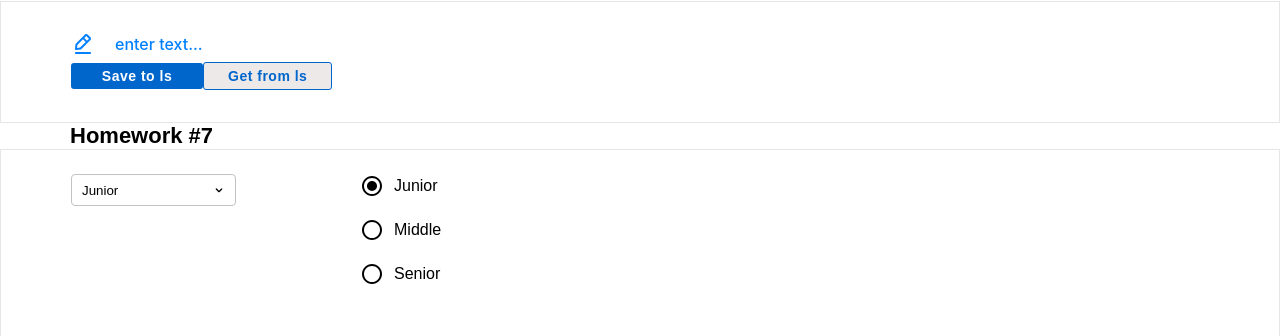
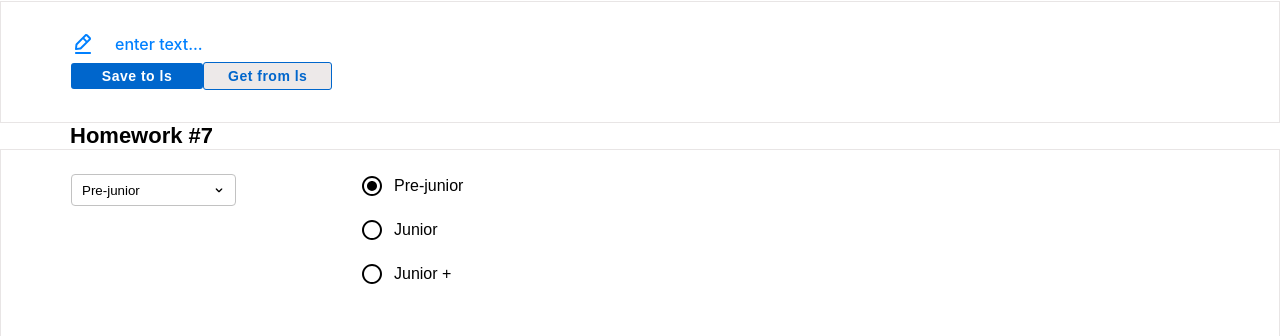
Before and after one commit to kdrenata/homework2-front-main, a React (Create React App) app: page /#/pre-junior in a window 1280 px wide. Shown: the part 1873-2209 px from the top of the page. Built offline with nearby package versions, Linux system fonts and the light colour scheme.

Commit message:
HW7 fixed

```diff
--- a/src/s2-homeworks/hw07/HW7.tsx
+++ b/src/s2-homeworks/hw07/HW7.tsx
@@ -14,10 +14,10 @@ export type OptionType = {
     id: number
     value: any
 }
-const arr = [
-    { id: 1, value: 'Junior' },
-    { id: 2, value: 'Middle' },
-    { id: 3, value: 'Senior' },
+const arr: OptionType[] = [
+    {id: 1, value: 'Pre-junior'},
+    {id: 2, value: 'Junior'},
+    {id: 3, value: 'Junior +'},
 ] // value может быть изменено
 
 
```
